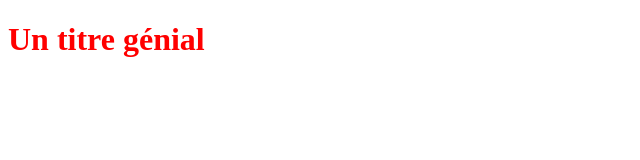
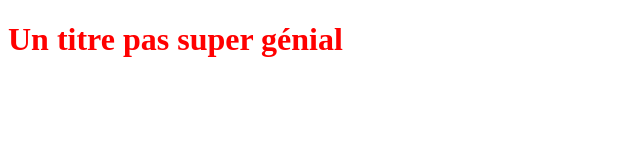
Before and after one commit to nicohdg/OpenClassroomProject, a plain HTML site: page index.html in a window 1280 px wide. Shown: the whole page, without its empty margins (0-640 px from the left). Drawn offline with Linux system fonts and the light colour scheme.

Commit message:
Un peu d'humilité

```diff
--- a/index.html
+++ b/index.html
@@ -5,6 +5,6 @@
    <link rel="stylesheet" type="text/css" href="styles.css">
 </head>
 <body>
-   <h1>Un titre génial</h1>
+   <h1>Un titre pas super génial</h1>
 </body>
 </html>
```
